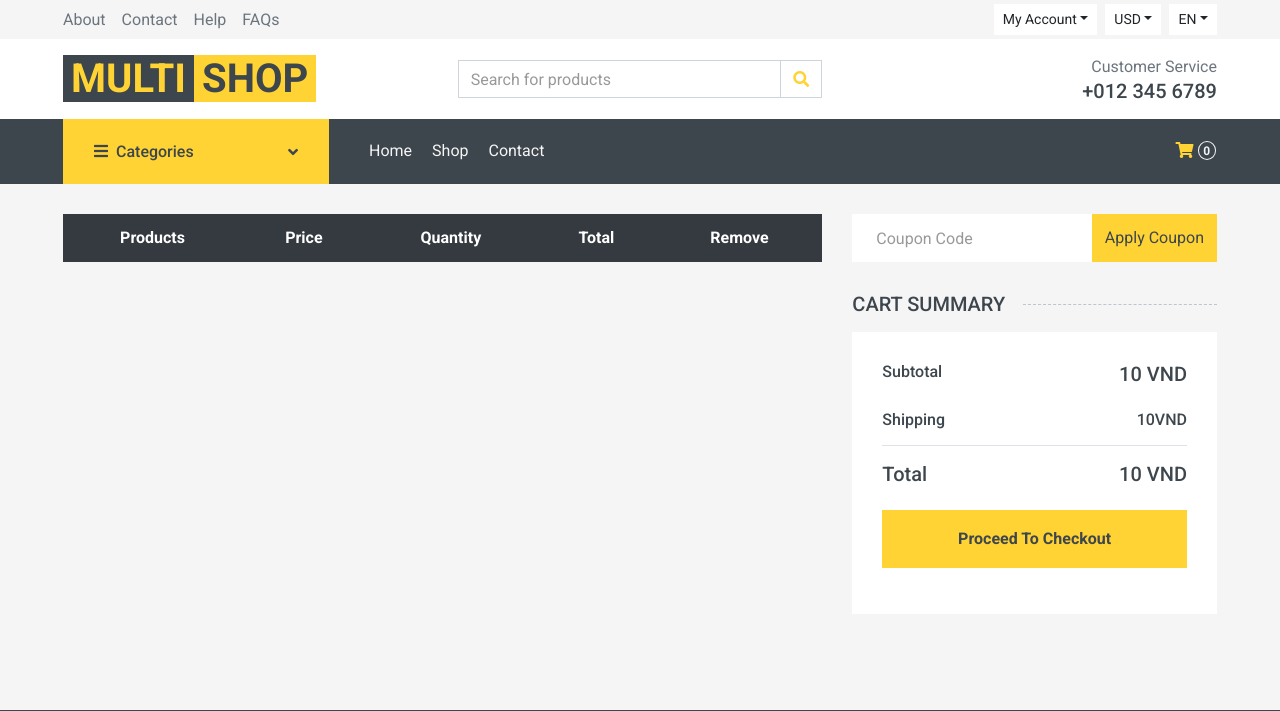
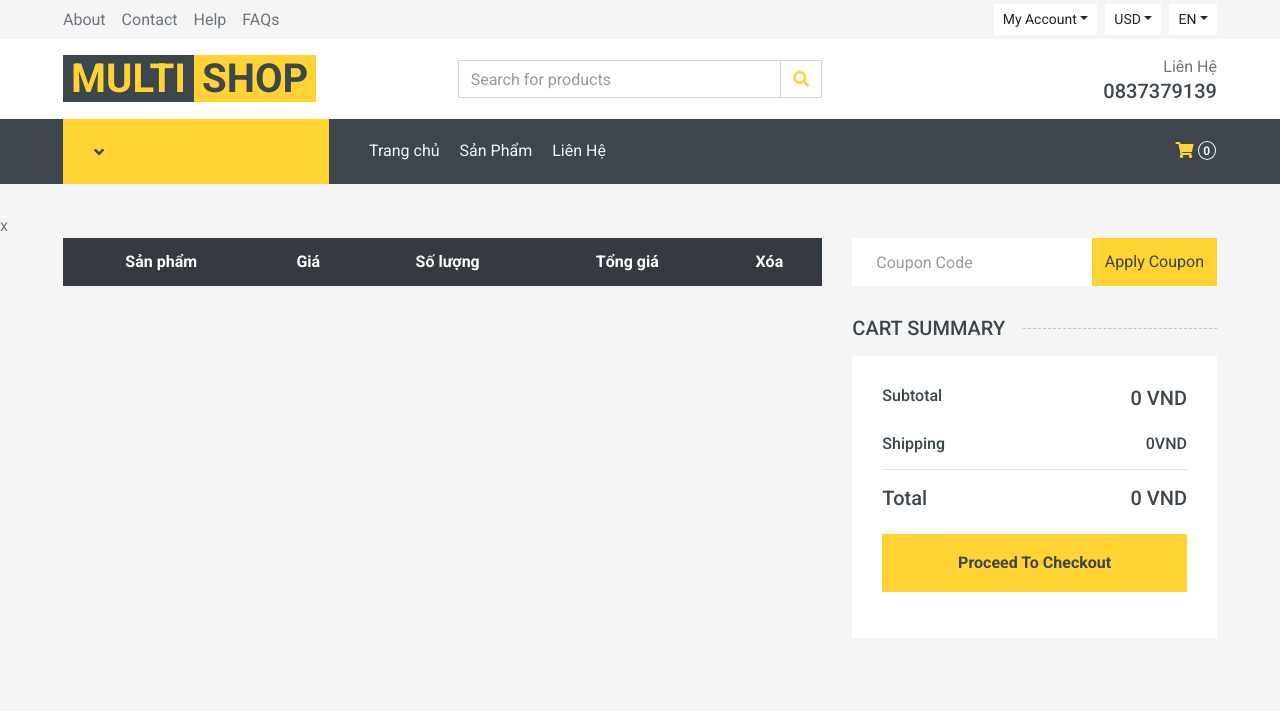
Before and after one commit to Ngocisme/Project1, a PHP site: page /keitaizoneTemplate/views/users/cart.php in a window 1280 px wide. Shown: the top 711 px of the page. Run offline with PHP 8.4, Linux system fonts and the light colour scheme; a user stored in the database is signed in; lists and menus that the app fills with data are empty; some libraries are stand-ins or nearby versions.

Commit message:
fix cart

```diff
--- a/views/users/cart.php
+++ b/views/users/cart.php
@@ -82,12 +82,12 @@
 }
 
 // Phí shipping cố định
-$shippingFee = 10; // Giả sử phí shipping là $10
+$shippingFee = 0; // Giả sử phí shipping là $10
 
 // Tính Total
 $total = $subTotal + $shippingFee;
 ob_end_flush();
-?>
+?>x
 <!-- Cart Start -->
 <div class="container-fluid">
     <div class="row px-xl-5">
@@ -95,11 +95,11 @@
             <table class="table table-light table-borderless table-hover text-center mb-0">
                 <thead class="thead-dark">
                     <tr>
-                        <th>Products</th>
-                        <th>Price</th>
-                        <th>Quantity</th>
-                        <th>Total</th>
-                        <th>Remove</th>
+                        <th>Sản phẩm</th>
+                        <th>Giá</th>
+                        <th>Số lượng</th>
+                        <th>Tổng giá</th>
+                        <th>Xóa </th>
                     </tr>
                 </thead>
                 <tbody class="align-middle">
--- a/views/users/detail.php
+++ b/views/users/detail.php
@@ -69,7 +69,7 @@
 
                 <div class="d-flex align-items-center mb-4 pt-2">
 
-                    <a href="./../users/cart.php?id "><button class="btn btn-primary px-3"><i
+                    <a href="./../users/cart.php "><button class="btn btn-primary px-3"><i
                                 class="fa fa-shopping-cart mr-1"></i> Add To
                             Cart</button> </a>
                 </div>
--- a/views/users/includes/header.php
+++ b/views/users/includes/header.php
@@ -126,8 +126,8 @@
                 </form>
             </div>
             <div class="col-lg-4 col-6 text-right">
-                <p class="m-0">Customer Service</p>
-                <h5 class="m-0">+012 345 6789</h5>
+                <p class="m-0">Liên Hệ</p>
+                <h5 class="m-0">0837379139</h5>
             </div>
         </div>
     </div>
@@ -140,31 +140,16 @@
             <div class="col-lg-3 d-none d-lg-block">
                 <a class="btn d-flex align-items-center justify-content-between bg-primary w-100" data-toggle="collapse"
                     href="#navbar-vertical" style="height: 65px; padding: 0 30px;">
-                    <h6 class="text-dark m-0"><i class="fa fa-bars mr-2"></i>Categories</h6>
+
                     <i class="fa fa-angle-down text-dark"></i>
                 </a>
                 <nav class="collapse position-absolute navbar navbar-vertical navbar-light align-items-start p-0 bg-light"
                     id="navbar-vertical" style="width: calc(100% - 30px); z-index: 999;">
                     <div class="navbar-nav w-100">
                         <div class="nav-item dropdown dropright">
-                            <a href="#" class="nav-link dropdown-toggle" data-toggle="dropdown">Dresses <i
-                                    class="fa fa-angle-right float-right mt-1"></i></a>
-                            <div class="dropdown-menu position-absolute rounded-0 border-0 m-0">
-                                <a href="" class="dropdown-item">Men's Dresses</a>
-                                <a href="" class="dropdown-item">Women's Dresses</a>
-                                <a href="" class="dropdown-item">Baby's Dresses</a>
-                            </div>
-                        </div>
-                        <a href="" class="nav-item nav-link">Shirts</a>
-                        <a href="" class="nav-item nav-link">Jeans</a>
-                        <a href="" class="nav-item nav-link">Swimwear</a>
-                        <a href="" class="nav-item nav-link">Sleepwear</a>
-                        <a href="" class="nav-item nav-link">Sportswear</a>
-                        <a href="" class="nav-item nav-link">Jumpsuits</a>
-                        <a href="" class="nav-item nav-link">Blazers</a>
-                        <a href="" class="nav-item nav-link">Jackets</a>
-                        <a href="" class="nav-item nav-link">Shoes</a>
-                    </div>
+
+
+
                 </nav>
             </div>
             <div class="col-lg-9">
@@ -178,9 +163,9 @@
                     </button>
                     <div class="collapse navbar-collapse justify-content-between" id="navbarCollapse">
                         <div class="navbar-nav mr-auto py-0">
-                            <a href="index.php" class="nav-item nav-link">Home</a>
-                            <a href="shop.php" class="nav-item nav-link">Shop</a>
-                            <a href="contact.php" class="nav-item nav-link">Contact</a>
+                            <a href="index.php" class="nav-item nav-link">Trang chủ</a>
+                            <a href="shop.php" class="nav-item nav-link">Sản Phẩm</a>
+                            <a href="contact.php" class="nav-item nav-link">Liên Hệ</a>
                         </div>
                         <div class="navbar-nav ml-auto py-0 d-none d-lg-block">
                             <a href="cart.php" class="btn px-0 ml-3">
```
Also changed, not shown: views/users/index.php (+7 -7 lines), assets/users/css/style.css, assets/users/img/products/banner.webp (added).
